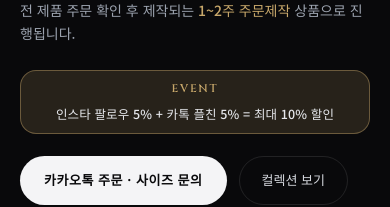
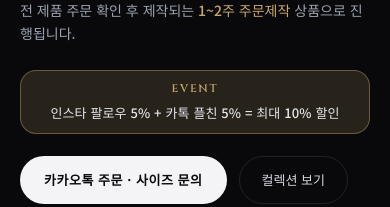
Before and after one commit to noir925/noir925, a plain HTML site: page index.html in a window 390 px wide. Shown: the part 285-492 px from the top of the page. Drawn offline with Linux system fonts and the light colour scheme.

Commit message:
Bump mobile hero event badge size

```diff
--- a/index.html
+++ b/index.html
@@ -449,7 +449,7 @@
       .hero { grid-template-columns: 1fr; padding-top: 28px; }
       .event-bar { font-size: 13px; padding: 11px 14px; line-height: 1.5; }
       .event-bar .event-bar-note { display: block; margin: 3px 0 0; font-size: 11.5px; }
-      .hero-event { padding: 10px 15px; gap: 8px; font-size: 12.5px; border-radius: 16px; }
+      .hero-event { padding: 10px 14px; gap: 7px; font-size: 13px; border-radius: 16px; }
       .hero-event b { font-size: 11px; }
       .notice-item.event-notice h3 { font-size: 14px; }
       .notice-item.event-notice p { font-size: 13.5px; }
```
